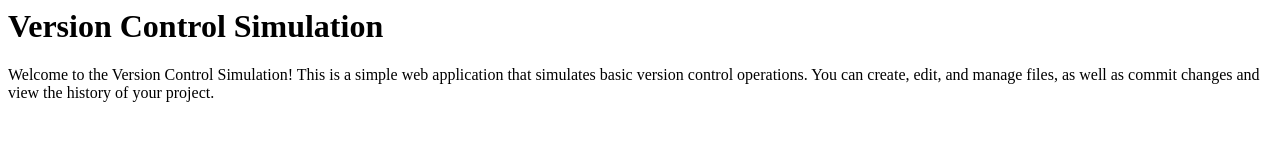
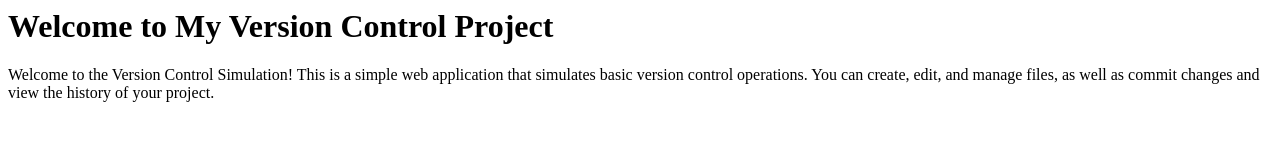
Before and after one commit to SDaniel1015/version-control-simulation--SDaniel1015-, a plain HTML site: page index.html in a window 1280 px wide. Drawn offline with Linux system fonts and the light colour scheme.

Commit message:
Updated header title

```diff
--- a/index.html
+++ b/index.html
@@ -3,7 +3,7 @@
         <title>Version Control Simulation</title>
     </head>
     <body>
-        <h1>Version Control Simulation</h1>
+        <h1>Welcome to My Version Control Project</h1>
         <p>Welcome to the Version Control Simulation! This is a simple web application that simulates basic version control operations. You can create, edit, and manage files, as well as commit changes and view the history of your project.</p>
     </body>
 </html>
```
